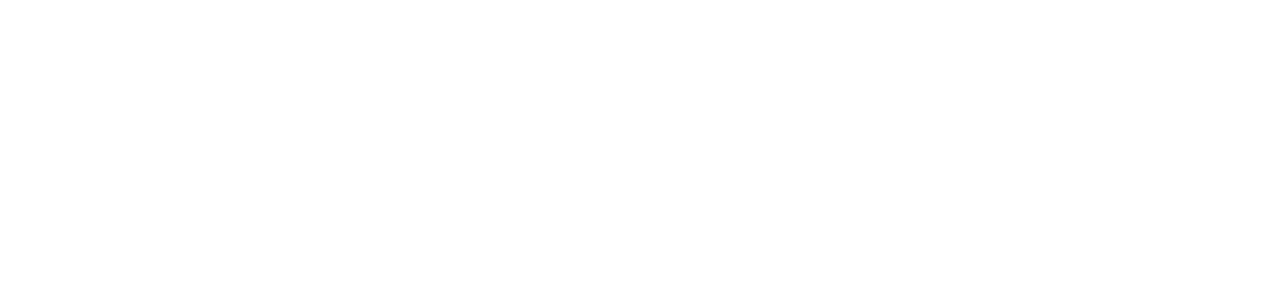
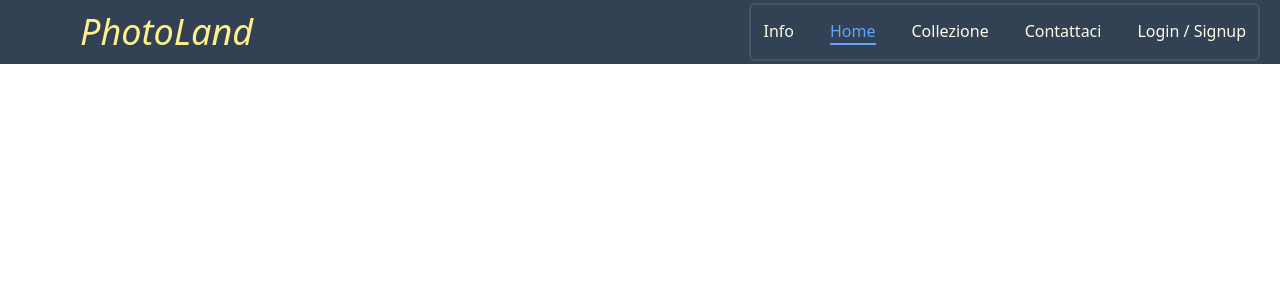
Before and after one commit to MicheleFranciolapilla/react-il-mio-fotoalbum, a React (Vite) app in the folder FrontEnd-React/: page / in a window 1280 px wide. Shown: the top 300 px of the page. Built offline with nearby package versions, Linux system fonts and the light colour scheme.

Commit message:
Guest Layout in costruzione

```diff
--- a/FrontEnd-React/src/App.jsx
+++ b/FrontEnd-React/src/App.jsx
@@ -1,8 +1,17 @@
+import { BrowserRouter, Routes, Route } from "react-router-dom";
+
+import GuestLayout from "./layouts/GuestLayout";
+
 function App()
 {
   return (
-    <>
-    </>
+    <BrowserRouter>
+      <Routes>
+        <Route element={<GuestLayout/>}>
+          <Route path="/"></Route>
+        </Route>
+      </Routes>
+    </BrowserRouter>
   )
 }
 
--- /dev/null
+++ b/FrontEnd-React/src/assets/data/menuForGuest.json
@@ -0,0 +1,31 @@
+[
+    {
+        "id"    :   1,
+        "text"  :   "Info",
+        "route" :   "/info"
+    },
+
+    {
+        "id"    :   2,
+        "text"  :   "Home",
+        "route" :   "/"
+    },
+
+    {
+        "id"    :   3,
+        "text"  :   "Collezione",
+        "route" :   "/collection"
+    },
+
+    {
+        "id"    :   4,
+        "text"  :   "Contattaci",
+        "route" :   "/message"
+    },
+
+    {
+        "id"    :   5,
+        "text"  :   "Login / Signup",
+        "route" :   "/access"
+    }
+]
--- a/FrontEnd-React/src/assets/style/index.css
+++ b/FrontEnd-React/src/assets/style/index.css
@@ -1,3 +1,13 @@
 @tailwind base;
 @tailwind components;
 @tailwind utilities;
+
+body
+{
+    @apply h-screen;
+}
+
+.active
+{
+    @apply border-b-2 border-b-blue-400 text-blue-400 hover:text-blue-400 cursor-default;
+}
--- /dev/null
+++ b/FrontEnd-React/src/assets/style/modules/guest/styleForHeaderGuest.module.css
@@ -0,0 +1,19 @@
+.header
+{
+    @apply fixed top-0 left-0 right-0 h-[8vh] bg-slate-700 flex items-center justify-between ps-20 pe-5;
+}
+
+.title
+{
+    @apply text-4xl text-yellow-200 italic;
+}
+
+.nav
+{
+    @apply h-[90%] px-3 py-2 border-2 border-slate-600 rounded-md flex items-center gap-9;
+}
+
+.menuItem
+{
+    @apply  text-yellow-50 hover:text-yellow-300 border-b-2 border-b-transparent;
+}
--- /dev/null
+++ b/FrontEnd-React/src/assets/style/modules/styleForLayouts.module.css
@@ -0,0 +1,4 @@
+.layout
+{
+    @apply w-full h-full;
+}
--- /dev/null
+++ b/FrontEnd-React/src/components/guest/CompHeader.jsx
@@ -0,0 +1,28 @@
+import style from "../../assets/style/modules/guest/styleForHeaderGuest.module.css";
+
+import { NavLink } from "react-router-dom";
+
+import menu from "../../assets/data/menuForGuest.json";
+
+export default function CompHeader()
+{
+    return (
+        <header className={style.header}>
+            <h1 className={style.title}>PhotoLand</h1>
+            <nav className={style.nav}>
+                {
+                    menu.map( item =>
+                        <NavLink
+                            key={`guest-menu-${item.id}`}
+                            className={style.menuItem}
+                            activeClassName="active"
+                            to={item.route}
+                            onClick={ item.isActive ? event => event.preventDefault() : null }
+                        >
+                            {item.text}
+                        </NavLink> )
+                }
+            </nav>
+        </header>
+    )
+}
--- /dev/null
+++ b/FrontEnd-React/src/layouts/GuestLayout.jsx
@@ -0,0 +1,14 @@
+import { Outlet } from "react-router-dom";
+
+import generalStyle from "../assets/style/modules/styleForLayouts.module.css";
+
+import CompHeader from "../components/guest/CompHeader";
+
+export default function GuestLayout()
+{
+    return (
+        <div className={generalStyle.layout}>
+            <CompHeader/>
+        </div>
+    )
+}
```
